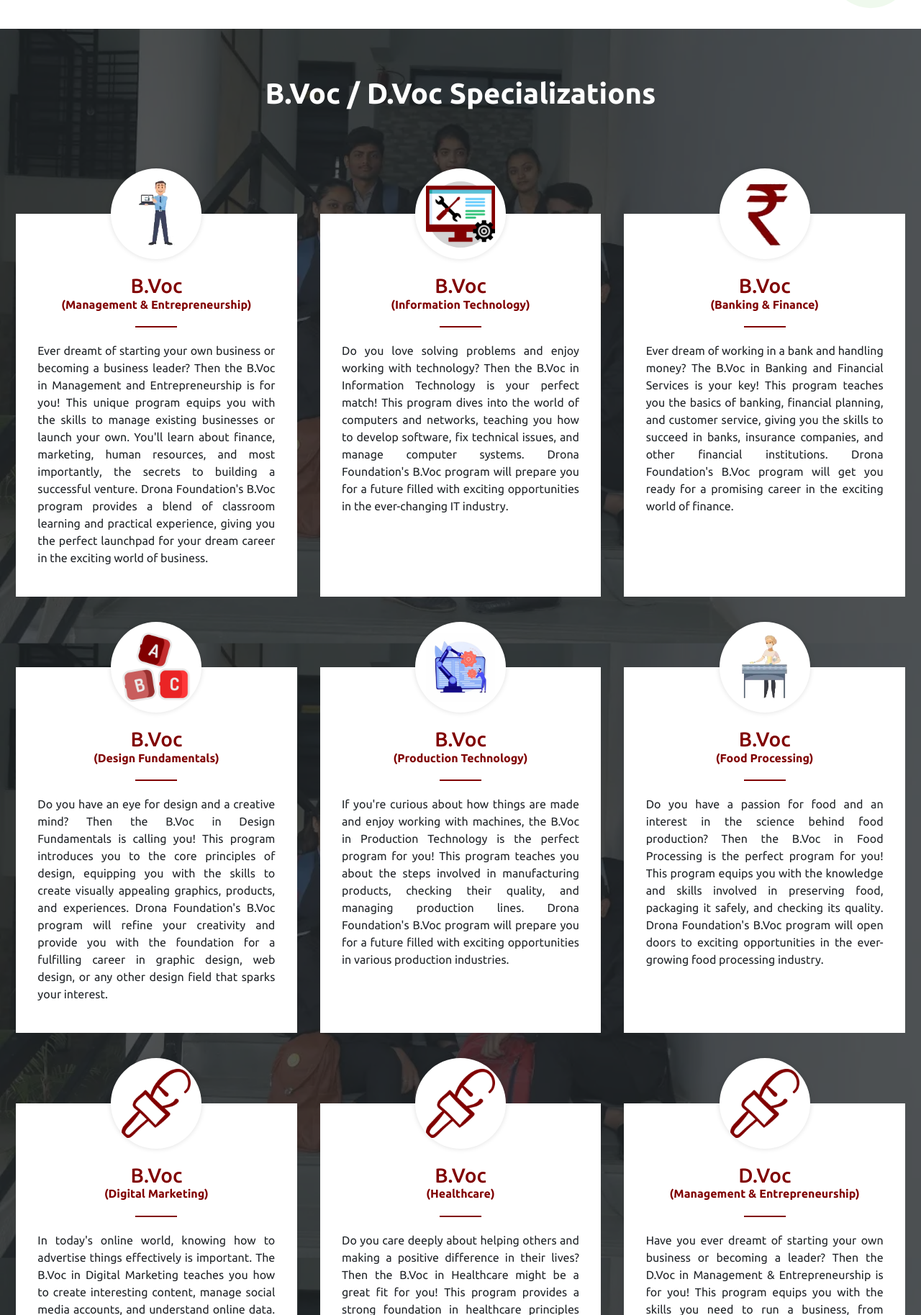
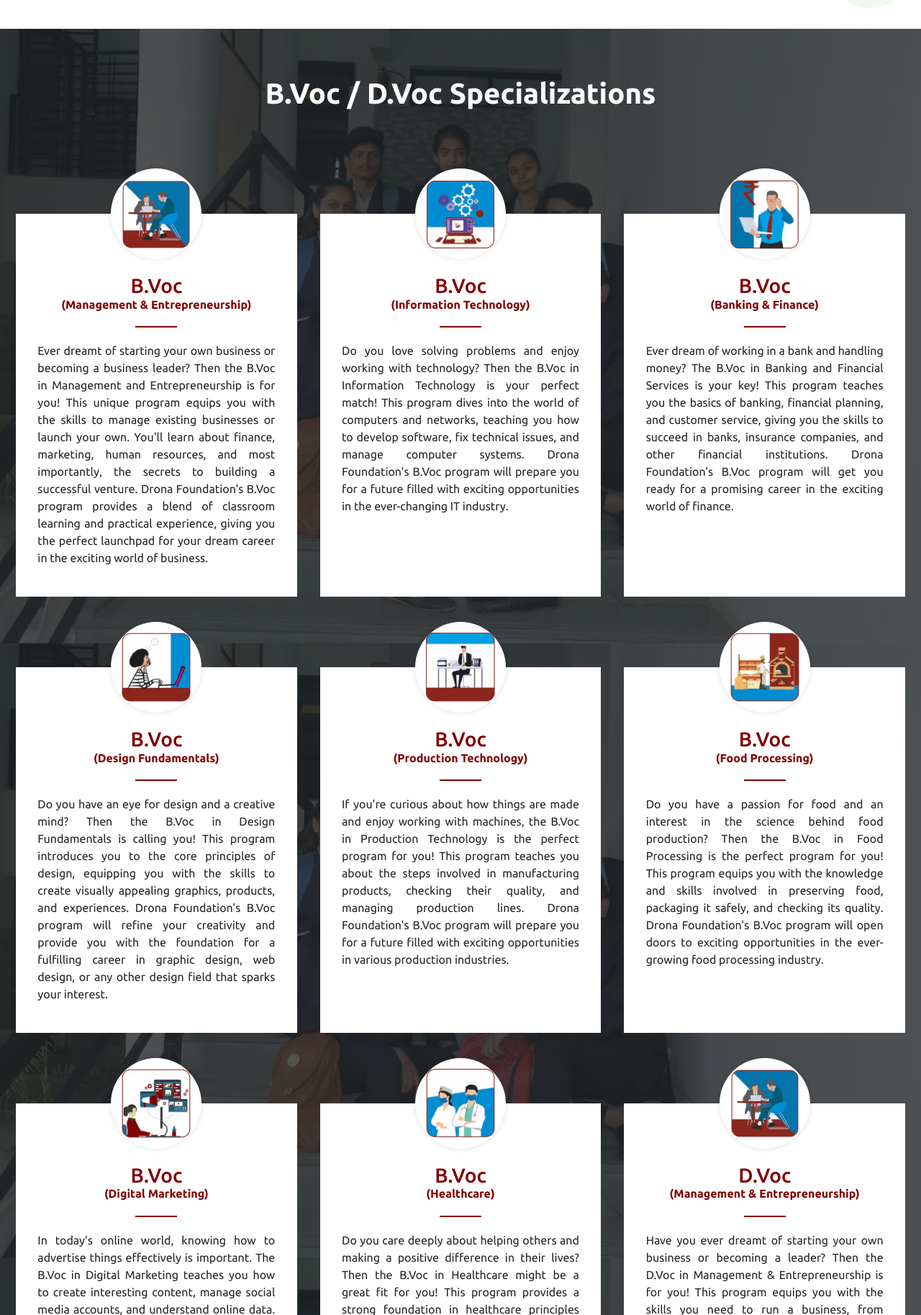
Before and after one commit to yash-drona/bvoc-landing-page-reworked, a PHP site: page / in a window 1280 px wide. Shown: the part 776-2603 px from the top of the page at 72% size. Run offline with PHP 8.4, Linux system fonts and the light colour scheme.

Commit message:
Change images

```diff
--- a/css/style.css
+++ b/css/style.css
@@ -430,12 +430,6 @@ header .container {
   left: -80px;
   padding: 10px;
   background: linear-gradient(119.57deg, #00418700 12.92%, #d1d1d1 88.63%);
-}
-.why-voc-model .title.text-center {
-  margin-bottom: 100px;
-}
-.why-voc-model {
-  padding-bottom: 100px;
 }
 .item:nth-child(even) .time-flex .time-inner-flex {
   transform: rotate(313deg);
--- a/index.html
+++ b/index.html
@@ -143,7 +143,7 @@
                   <div class="in-why-voc">
                      <div class="grid__child">
                         <div class="Specialization-programs-ig">
-                           <div class="icon-pg"><img src="images/12.webp" alt="Person at managerial position"></div>
+                           <div class="icon-pg"><img src="images/meps.webp" alt="Two persons discussing something."></div>
                            <div class="inner-specilization">
                               <h3>B.Voc</h3>
                               <h6>(Management & Entrepreneurship)</h6>
@@ -154,7 +154,7 @@
                      </div>
                      <div class="grid__child">
                         <div class="Specialization-programs-ig">
-                           <div class="icon-pg"><img src="images/technical-support.webp" alt="Monitor"></div>
+                           <div class="icon-pg"><img src="images/it.webp" alt="Laptop illustration"></div>
                            <div class="inner-specilization">
                               <h3>B.Voc </h3>
                               <h6>(Information Technology)</h6>
@@ -165,7 +165,7 @@
                      </div>
                      <div class="grid__child">
                         <div class="Specialization-programs-ig">
-                           <div class="icon-pg"><img src="images/13.webp" alt="Rupee symbol"></div>
+                           <div class="icon-pg"><img src="images/bfsi.webp" alt="A person from finance field."></div>
                            <div class="inner-specilization">
                               <h3>B.Voc</h3>
                               <h6>(Banking & Finance) </h6>
@@ -176,7 +176,7 @@
                      </div>
                      <div class="grid__child">
                         <div class="Specialization-programs-ig">
-                           <div class="icon-pg"><img src="images/abc.webp" alt="Design Fundamentals"></div>
+                           <div class="icon-pg"><img src="images/df.webp" alt="Design Fundamentals"></div>
                            <div class="inner-specilization">
                               <h3>B.Voc</h3>
                               <h6>(Design Fundamentals)</h6>
@@ -210,7 +210,7 @@
 
                      <div class="grid__child">
                         <div class="Specialization-programs-ig">
-                           <div class="icon-pg"><img src="images/15.webp" alt="Cook cooking food"></div>
+                           <div class="icon-pg"><img src="images/fp.webp" alt="A baker baking food."></div>
                            <div class="inner-specilization">
                               <h3>B.Voc</h3>
                               <h6>(Food Processing)</h6>
@@ -221,7 +221,7 @@
                      </div>
                      <div class="grid__child">
                         <div class="Specialization-programs-ig">
-                           <div class="icon-pg"><img src="images/mass-media.webp" alt="Mic"></div>
+                           <div class="icon-pg"><img src="images/dm.webp" alt="A person working on computer."></div>
                            <div class="inner-specilization">
                               <h3>B.Voc</h3>
                               <h6>(Digital Marketing)</h6>
@@ -232,7 +232,7 @@
                      </div>
                      <div class="grid__child">
                         <div class="Specialization-programs-ig">
-                           <div class="icon-pg"><img src="images/mass-media.webp" alt="Mic"></div>
+                           <div class="icon-pg"><img src="images/hc.webp" alt="Two doctors standing."></div>
                            <div class="inner-specilization">
                               <h3>B.Voc</h3>
                               <h6>(Healthcare)</h6>
@@ -243,7 +243,7 @@
                      </div>
                      <div class="grid__child">
                         <div class="Specialization-programs-ig">
-                           <div class="icon-pg"><img src="images/mass-media.webp" alt="Mic"></div>
+                           <div class="icon-pg"><img src="images/meps.webp" alt="Two persons discussing something."></div>
                            <div class="inner-specilization">
                               <h3>D.Voc</h3>
                               <h6>(Management & Entrepreneurship)</h6>
@@ -254,7 +254,7 @@
                      </div>
                      <div class="grid__child">
                         <div class="Specialization-programs-ig">
-                           <div class="icon-pg"><img src="images/mass-media.webp" alt="Mic"></div>
+                           <div class="icon-pg"><img src="images/it.webp" alt="Laptop illustration"></div>
                            <div class="inner-specilization">
                               <h3>D.Voc</h3>
                               <h6>(Information Technology)</h6>
@@ -265,7 +265,7 @@
                      </div>
                      <div class="grid__child">
                         <div class="Specialization-programs-ig">
-                           <div class="icon-pg"><img src="images/mass-media.webp" alt="Mic"></div>
+                           <div class="icon-pg"><img src="images/bfsi.webp" alt="A person from finance field."></div>
                            <div class="inner-specilization">
                               <h3>D.Voc</h3>
                               <h6>(Banking & Finance)</h6>
@@ -276,7 +276,7 @@
                      </div>
                      <div class="grid__child">
                         <div class="Specialization-programs-ig">
-                           <div class="icon-pg"><img src="images/mass-media.webp" alt="Mic"></div>
+                           <div class="icon-pg"><img src="images/fp.webp" alt="A baker baking food."></div>
                            <div class="inner-specilization">
                               <h3>D.Voc</h3>
                               <h6>(Food Processing)</h6>
@@ -308,10 +308,11 @@
          </section>
          <section class="why-voc-model mt-5 pt-3">
             <div class="title text-center pb-60">
-               <h1 class="mb-10">3E Model of B.Voc</h1>
+               <h1 class="mb-10">5E Model of B.Voc</h1>
             </div>
             <div class="container">
-               <div class="main-three-model">
+               <img src="images/5e-model.webp" alt="5E Model of B.Voc" style="width: 100%; max-width: 600px; margin-inline: auto; display: block;">
+               <!-- <div class="main-three-model">
                   <div class="row flex-row">
                      <div class="col-lg-4 col-md-4 col-sm-12 col-12 item">
                         <div class="time-flex">
@@ -344,7 +345,7 @@
                         </div>
                      </div>
                   </div>
-               </div>
+               </div> -->
             </div>
          </section>
          <div class="mt-5 mx-auto text-center">
@@ -645,7 +646,6 @@
             <div class="container mb-5">
                <div class="contact-box-inner wow animated bounceIn" data-wow-duration="2s" id="myform">
                   <div class="row">
-                     <div class="col-lg-5 col-sm-6">
                      <div class="address-box p-100">
                         <h2>Contact us</h2>
                         <ul class="address-info">
@@ -682,7 +682,6 @@
                               </div>
                            </li>
                         </ul>
-                        </div>
                      </div>
                   </div>
                </div>
```
Also changed, not shown: images/12.webp (deleted), images/13.webp (deleted), images/14.webp (deleted), images/15.webp (deleted), images/16.webp (deleted), images/5e-model.webp (added), images/abc.webp (deleted), images/bfsi.webp (added), images/df.webp (added), images/dm.webp (added), images/fp.webp (added), images/hc.webp (added), images/it.webp (added), images/meps.webp (added), 4 more files. Lines whose indentation alone changed are shown as unchanged.
